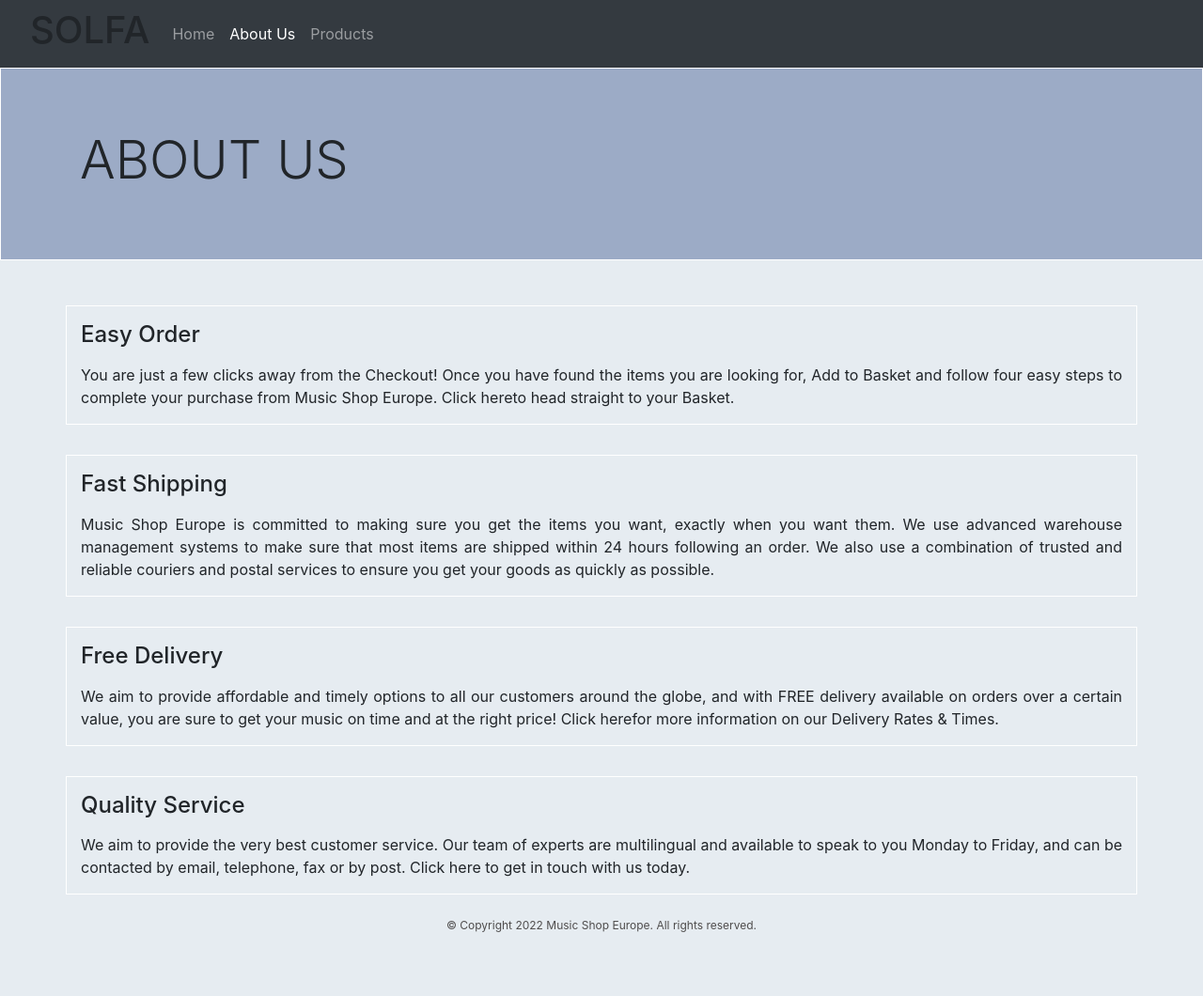
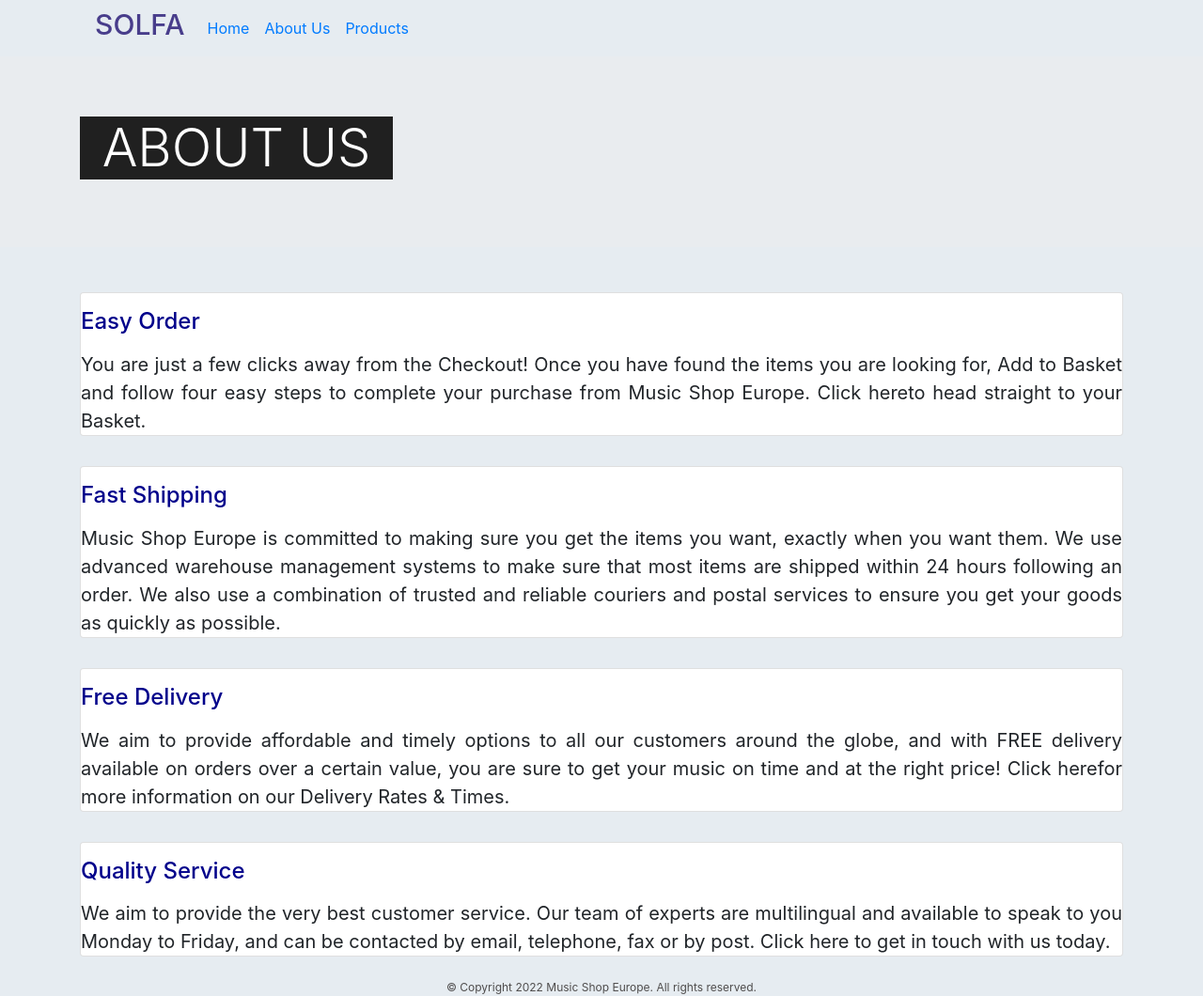
Before and after one commit to MerveYucelt/exercises, a plain HTML site: page BOOTSTRAP/about.html in a window 1280 px wide. Shown: the whole page at 94% size. Before the commit the page ends 994 px from the top, so only its background shows below. Drawn offline with nearby package versions, Linux system fonts and the light colour scheme; files that its build step writes are made by us from their sources.

Commit message:
Update about.html

```diff
--- a/BOOTSTRAP/about.html
+++ b/BOOTSTRAP/about.html
@@ -7,45 +7,54 @@
 
     <!-- Bootstrap CSS -->
     <link rel="stylesheet" href="https://cdn.jsdelivr.net/npm/bootstrap@4.5.3/dist/css/bootstrap.min.css" integrity="sha384-TX8t27EcRE3e/ihU7zmQxVncDAy5uIKz4rEkgIXeMed4M0jlfIDPvg6uqKI2xXr2" crossorigin="anonymous">
+    <!-- style.css -->
+    <link rel="stylesheet" href="style.css">
 
     <title>SOLFA | About</title>
   </head>
   <body style="background-color: #e6ecf1;">
-    <nav class="navbar navbar-expand-lg navbar-dark bg-dark">
-        <h1 class="mx-3">SOLFA</h1>
+    <nav class="navbar navbar-expand-lg">
+      <div class="container">
+        <h2 href="index.html" class="mx-3">SOLFA</h2>
         <button class="navbar-toggler" type="button" data-toggle="collapse" data-target="#navbarNavAltMarkup" aria-controls="navbarNavAltMarkup" aria-expanded="false" aria-label="Toggle navigation">
           <span class="navbar-toggler-icon"></span>
         </button>
         <div class="collapse navbar-collapse" id="navbarNavAltMarkup">
           <div class="navbar-nav">
             <a class="nav-link" href="index.html">Home </a>
-            <a class="nav-link active" href="about.html">About Us</a>
-            <a class="nav-link" href="products.html">Products</a>
+            <a class="nav-link" href="about.html">About Us</a>
+            <a class="nav-link active" href="products.html">Products</a>
           </div>
         </div>
-    </nav>
-    <div class="jumbotron jumbotron-fluid border border-white" style="background-color:rgb(156, 171, 198)">
+      </div>
+  </nav>
+    <div class="jumbotron jumbotron-fluid">
         <div class="container">
             <h1 class="display-4">ABOUT US</h1>
         </div>
     </div>
     <main class="container">
         <div class="row">
-            <section class="col-12 my-3 border border-white">
-                <h4 class="my-3">Easy Order</h4>
-                    <p style="text-align: justify">You are just a few clicks away from the Checkout! Once you have found the items you are looking for, Add to Basket and follow four easy steps to complete your purchase from Music Shop Europe. Click hereto head straight to your Basket.</p>
+            <section class="col-12 my-3">
+              <div class="card">
+                <h4 class="card-title my-3">Easy Order</h4>
+                    <p class="card-text" style="text-align: justify">You are just a few clicks away from the Checkout! Once you have found the items you are looking for, Add to Basket and follow four easy steps to complete your purchase from Music Shop Europe. Click hereto head straight to your Basket.</p>
+              </div>
             </section>
-            <section class="col-12 my-3 border border-white">
-                <h4 class="my-3">Fast Shipping</h4>
-                    <p style="text-align: justify">Music Shop Europe is committed to making sure you get the items you want, exactly when you want them. We use advanced warehouse management systems to make sure that most items are shipped within 24 hours following an order. We also use a combination of trusted and reliable couriers and postal services to ensure you get your goods as quickly as possible.</p>
+            <section class="col-12 my-3">
+              <div class="card">
+                <h4 class="card-title my-3">Fast Shipping</h4>
+                    <p class="card-text" style="text-align: justify">Music Shop Europe is committed to making sure you get the items you want, exactly when you want them. We use advanced warehouse management systems to make sure that most items are shipped within 24 hours following an order. We also use a combination of trusted and reliable couriers and postal services to ensure you get your goods as quickly as possible.</p>
             </section>
-            <section class="col-12 my-3 border border-white">
-                <h4 class="my-3">Free Delivery</h4>
-                    <p style="text-align: justify">We aim to provide affordable and timely options to all our customers around the globe, and with FREE delivery available on orders over a certain value, you are sure to get your music on time and at the right price! Click herefor more information on our Delivery Rates & Times.</p>
+            <section class="col-12 my-3">
+              <div class="card">
+                <h4 class="card-title my-3">Free Delivery</h4>
+                    <p class="card-text" style="text-align: justify">We aim to provide affordable and timely options to all our customers around the globe, and with FREE delivery available on orders over a certain value, you are sure to get your music on time and at the right price! Click herefor more information on our Delivery Rates & Times.</p>
             </section>
-            <section class="col-12 my-3 border border-white">
-                <h4 class="my-3">Quality Service</h4>
-                    <p style="text-align: justify">We aim to provide the very best customer service. Our team of experts are multilingual and available to speak to you Monday to Friday, and can be contacted by email, telephone, fax or by post. Click here to get in touch with us today.</p>
+            <section class="col-12 my-3">
+              <div class="card">
+                <h4 class="card-title my-3">Quality Service</h4>
+                    <p class="card-text" style="text-align: justify">We aim to provide the very best customer service. Our team of experts are multilingual and available to speak to you Monday to Friday, and can be contacted by email, telephone, fax or by post. Click here to get in touch with us today.</p>
             </section>
         </div>
     </main>
```
